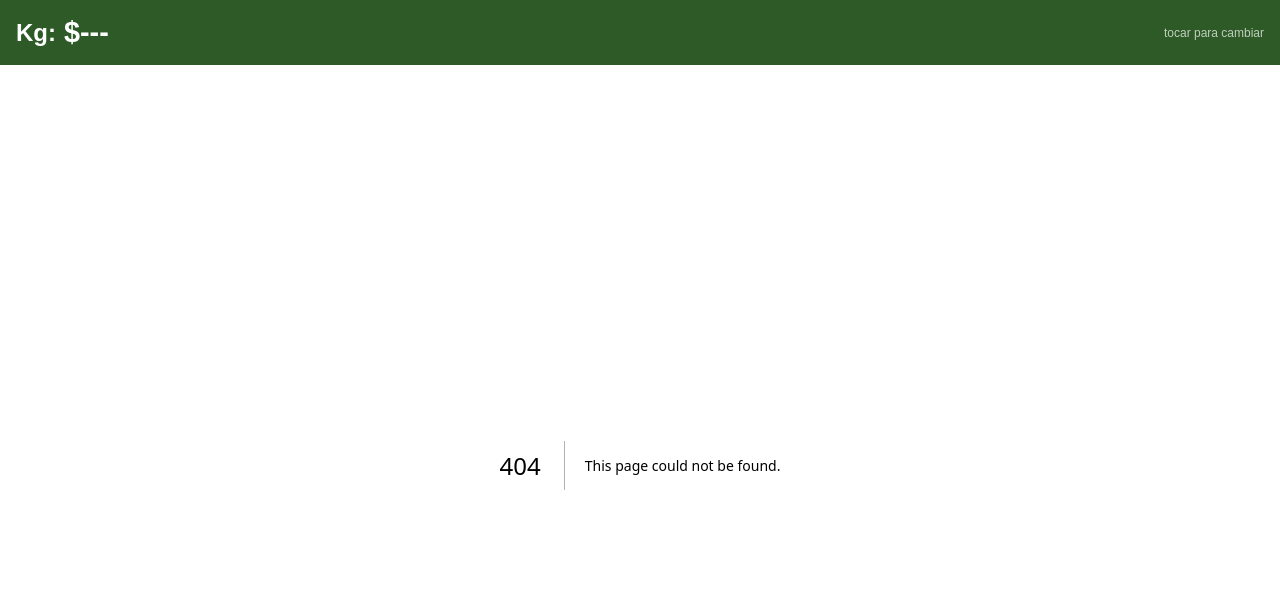
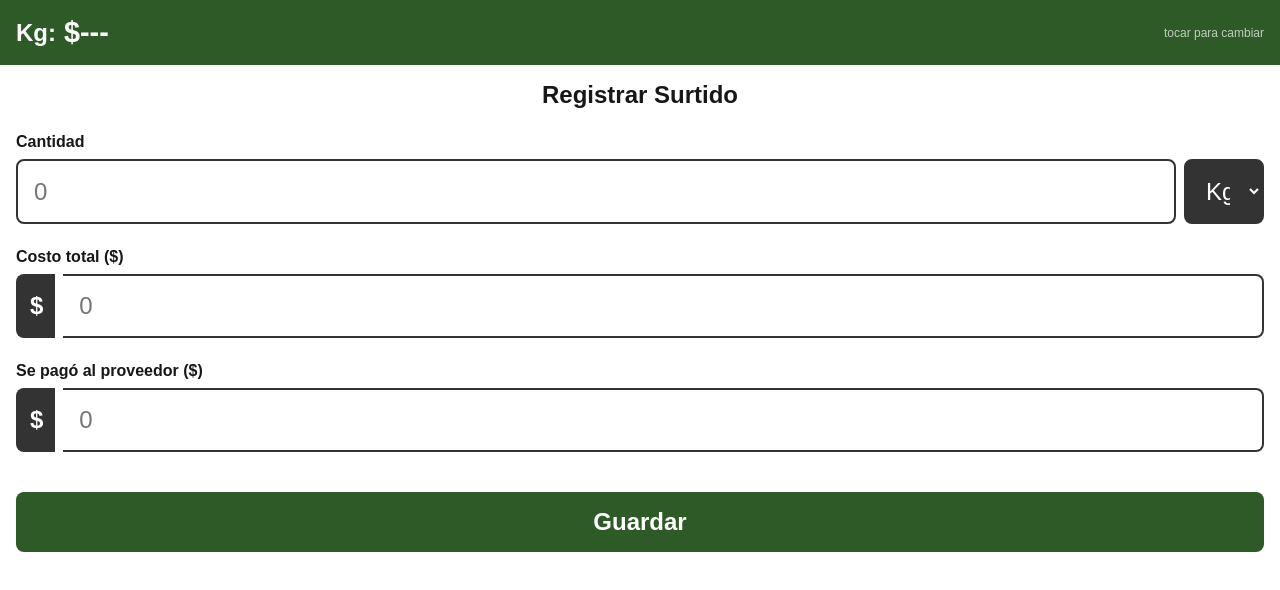
Before and after one commit to Chatesito/app-platano-control, a Next.js app: page /surtido in a window 1280 px wide. Before the commit this address had no page. Shown: the top 590 px of the page. Built offline with nearby package versions, Linux system fonts and the light colour scheme.

Commit message:
feat: agregar pagina de registrar surtido y menu principal

```diff
--- a/src/app/page.module.css
+++ b/src/app/page.module.css
@@ -1,142 +1,35 @@
-.page {
-  --background: #fafafa;
-  --foreground: #fff;
-
-  --text-primary: #000;
-  --text-secondary: #666;
-
-  --button-primary-hover: #383838;
-  --button-secondary-hover: #f2f2f2;
-  --button-secondary-border: #ebebeb;
-
-  display: flex;
-  flex: 1;
-  flex-direction: column;
-  align-items: center;
-  justify-content: center;
-  font-family: var(--font-geist-sans);
-  background-color: var(--background);
+.main {
+  padding: 1.5rem;
+  max-width: 400px;
+  margin: 0 auto;
 }
 
-.main {
-  display: flex;
-  flex: 1;
-  width: 100%;
-  max-width: 800px;
-  flex-direction: column;
-  align-items: flex-start;
-  justify-content: space-between;
-  background-color: var(--foreground);
-  padding: 120px 60px;
+.titulo {
+  font-size: 1.5rem;
+  text-align: center;
+  margin-bottom: 2rem;
 }
 
-.intro {
+.nav {
   display: flex;
   flex-direction: column;
-  align-items: flex-start;
-  text-align: left;
-  gap: 24px;
+  gap: 1rem;
 }
 
-.intro h1 {
-  max-width: 320px;
-  font-size: 40px;
-  font-weight: 600;
-  line-height: 48px;
-  letter-spacing: -2.4px;
-  text-wrap: balance;
-  color: var(--text-primary);
+.boton {
+  display: block;
+  padding: 1.5rem;
+  font-size: 1.25rem;
+  font-weight: bold;
+  text-align: center;
+  background-color: #2d5a27;
+  color: white;
+  border: none;
+  border-radius: 8px;
+  cursor: pointer;
+  text-decoration: none;
 }
 
-.intro p {
-  max-width: 440px;
-  font-size: 18px;
-  line-height: 32px;
-  text-wrap: balance;
-  color: var(--text-secondary);
+.boton:active {
+  background-color: #1e3d1a;
 }
-
-.intro a {
-  font-weight: 500;
-  color: var(--text-primary);
-}
-
-.ctas {
-  display: flex;
-  flex-direction: row;
-  width: 100%;
-  max-width: 440px;
-  gap: 16px;
-  font-size: 14px;
-}
-
-.ctas a {
-  display: flex;
-  justify-content: center;
-  align-items: center;
-  height: 40px;
-  padding: 0 16px;
-  border-radius: 128px;
-  border: 1px solid transparent;
-  transition: 0.2s;
-  cursor: pointer;
-  width: fit-content;
-  font-weight: 500;
-}
-
-a.primary {
-  background: var(--text-primary);
-  color: var(--background);
-  gap: 8px;
-}
-
-a.secondary {
-  border-color: var(--button-secondary-border);
-}
-
-/* Enable hover only on non-touch devices */
-@media (hover: hover) and (pointer: fine) {
-  a.primary:hover {
-    background: var(--button-primary-hover);
-    border-color: transparent;
-  }
-
-  a.secondary:hover {
-    background: var(--button-secondary-hover);
-    border-color: transparent;
-  }
-}
-
-@media (max-width: 600px) {
-  .main {
-    padding: 48px 24px;
-  }
-
-  .intro {
-    gap: 16px;
-  }
-
-  .intro h1 {
-    font-size: 32px;
-    line-height: 40px;
-    letter-spacing: -1.92px;
-  }
-}
-
-@media (prefers-color-scheme: dark) {
-  .logo {
-    filter: invert();
-  }
-
-  .page {
-    --background: #000;
-    --foreground: #000;
-
-    --text-primary: #ededed;
-    --text-secondary: #999;
-
-    --button-primary-hover: #ccc;
-    --button-secondary-hover: #1a1a1a;
-    --button-secondary-border: #1a1a1a;
-  }
-}
--- /dev/null
+++ b/src/app/surtido/page.module.css
@@ -0,0 +1,98 @@
+.main {
+  padding: 1rem;
+  max-width: 100%;
+}
+
+.titulo {
+  font-size: 1.5rem;
+  margin-bottom: 1.5rem;
+  text-align: center;
+}
+
+.campo {
+  margin-bottom: 1.5rem;
+}
+
+.label {
+  display: block;
+  font-size: 1rem;
+  margin-bottom: 0.5rem;
+  font-weight: bold;
+}
+
+.inputGroup {
+  display: flex;
+  gap: 0.5rem;
+}
+
+.input {
+  flex: 1;
+  padding: 1rem;
+  font-size: 1.5rem;
+  border: 2px solid #333;
+  border-radius: 8px;
+  box-sizing: border-box;
+  min-width: 0;
+}
+
+.select {
+  width: 80px;
+  padding: 1rem;
+  font-size: 1.5rem;
+  border: 2px solid #333;
+  border-radius: 8px;
+  background-color: #333;
+  color: white;
+  box-sizing: border-box;
+}
+
+.prefix {
+  display: flex;
+  align-items: center;
+  justify-content: center;
+  padding: 0 0.75rem;
+  font-size: 1.5rem;
+  font-weight: bold;
+  background-color: #333;
+  color: white;
+  border: 2px solid #333;
+  border-right: none;
+  border-radius: 8px 0 0 8px;
+  box-sizing: border-box;
+}
+
+.inputConPrefix {
+  flex: 1;
+  padding: 1rem;
+  font-size: 1.5rem;
+  border: 2px solid #333;
+  border-radius: 0 8px 8px 0;
+  border-left: none;
+  box-sizing: border-box;
+  min-width: 0;
+}
+
+.boton {
+  width: 100%;
+  padding: 1rem;
+  font-size: 1.5rem;
+  font-weight: bold;
+  background-color: #2d5a27;
+  color: white;
+  border: none;
+  border-radius: 8px;
+  cursor: pointer;
+  margin-top: 1rem;
+  box-sizing: border-box;
+}
+
+.boton:active {
+  background-color: #1e3d1a;
+}
+
+.exito {
+  font-size: 2rem;
+  color: #2d5a27;
+  text-align: center;
+  padding: 2rem;
+}
--- /dev/null
+++ b/src/app/surtido/page.tsx
@@ -0,0 +1,106 @@
+'use client';
+
+import { useState } from 'react';
+import { db, Compra } from '@/lib/db';
+import styles from './page.module.css';
+
+export default function RegistrarSurtidoPage() {
+  const [kilos, setKilos] = useState('');
+  const [unidad, setUnidad] = useState<'kg' | 'ton'>('kg');
+  const [costoTotal, setCostoTotal] = useState('');
+  const [pagadoProveedor, setPagadoProveedor] = useState('');
+  const [guardado, setGuardado] = useState(false);
+
+  async function guardar() {
+    const k = parseFloat(kilos);
+    const c = parseInt(costoTotal);
+    const p = pagadoProveedor ? parseInt(pagadoProveedor) : 0;
+
+    if (isNaN(k) || isNaN(c) || k <= 0 || c <= 0) return;
+
+    // Convertir a kilos si es en toneladas
+    const kilosReales = unidad === 'ton' ? k * 1000 : k;
+
+    await db.compras.add({
+      kilos: kilosReales,
+      costoTotal: c,
+      saldoProveedor: c - p, // Lo que se debe = total - pagado
+      fecha: new Date(),
+    });
+
+    setGuardado(true);
+    setTimeout(() => {
+      setKilos('');
+      setCostoTotal('');
+      setPagadoProveedor('');
+      setGuardado(false);
+    }, 2000);
+  }
+
+  if (guardado) {
+    return (
+      <main className={styles.main}>
+        <div className={styles.exito}>✓ Surtido registrado</div>
+      </main>
+    );
+  }
+
+  return (
+    <main className={styles.main}>
+      <h1 className={styles.titulo}>Registrar Surtido</h1>
+
+      <div className={styles.campo}>
+        <label className={styles.label}>Cantidad</label>
+        <div className={styles.inputGroup}>
+          <input
+            type="number"
+            className={styles.input}
+            value={kilos}
+            onChange={(e) => setKilos(e.target.value)}
+            placeholder="0"
+          />
+          <select
+            className={styles.select}
+            value={unidad}
+            onChange={(e) => setUnidad(e.target.value as 'kg' | 'ton')}
+          >
+            <option value="kg">Kg</option>
+            <option value="ton">Ton</option>
+          </select>
+        </div>
+      </div>
+
+      <div className={styles.campo}>
+        <label className={styles.label}>Costo total ($)</label>
+        <div className={styles.inputGroup}>
+          <span className={styles.prefix}>$</span>
+          <input
+            type="number"
+            className={styles.inputConPrefix}
+            value={costoTotal}
+            onChange={(e) => setCostoTotal(e.target.value)}
+            placeholder="0"
+          />
+        </div>
+      </div>
+
+      <div className={styles.campo}>
+        <label className={styles.label}>Se pagó al proveedor ($)</label>
+        <div className={styles.inputGroup}>
+          <span className={styles.prefix}>$</span>
+          <input
+            type="number"
+            className={styles.inputConPrefix}
+            value={pagadoProveedor}
+            onChange={(e) => setPagadoProveedor(e.target.value)}
+            placeholder="0"
+          />
+        </div>
+      </div>
+
+      <button className={styles.boton} onClick={guardar}>
+        Guardar
+      </button>
+    </main>
+  );
+}
```
Also changed, not shown: src/app/page.tsx (+17 -61 lines), 1 other file (tests, documents, lock files or other folders).
